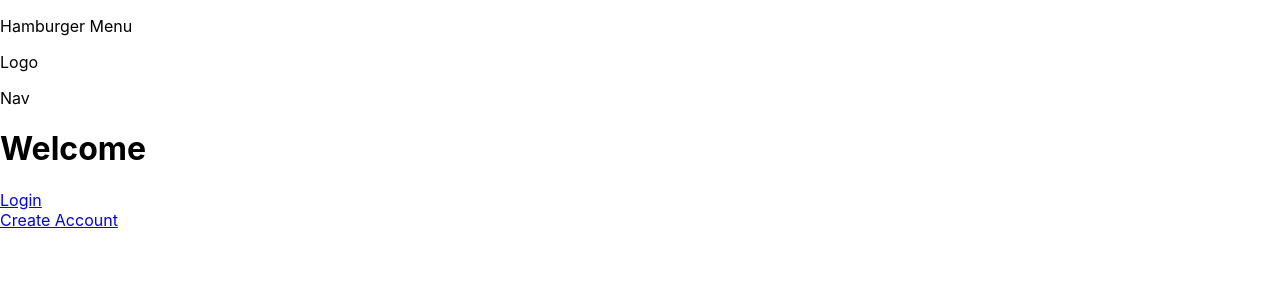
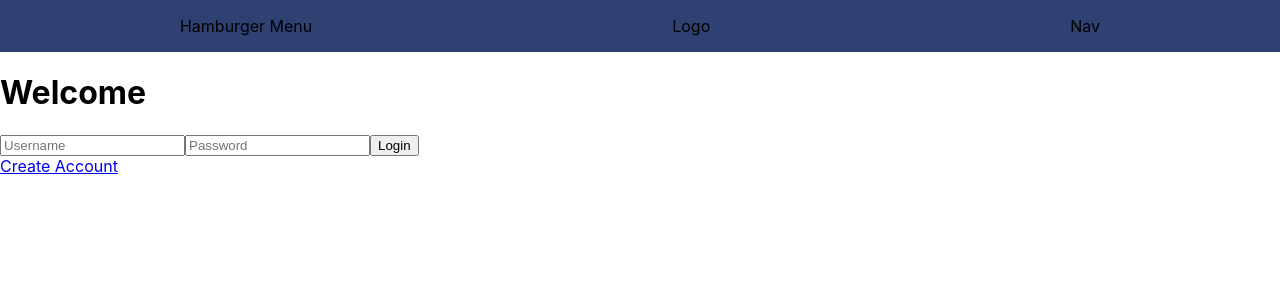
Before and after one commit to misterchlee7/inventory-management, a React (Create React App) app: page / in a window 1280 px wide. Shown: the top 300 px of the page. Built offline with nearby package versions, Linux system fonts and the light colour scheme.

Commit message:
separate layout to navbar component

```diff
--- a/src/App.js
+++ b/src/App.js
@@ -2,11 +2,13 @@ import React, { Component } from 'react';
 import './App.css';
 
 import Layout from './containers/Layout/Layout';
+import NavBar from "./components/NavBar/NavBar";
 
 class App extends Component {
   render() {
     return (
       <div>
+        <NavBar />
         <Layout />
       </div>
     );
--- a/src/components/Login/Login.js
+++ b/src/components/Login/Login.js
@@ -4,7 +4,10 @@ const login = (props) => {
   return (
     <div>
       <h1>Welcome</h1>
-      <a href="#">Login</a><br />
+      <input placeholder="Username" />
+      <input placeholder="Password" />
+      <button>Login</button>
+      <br></br>
       <a href="#">Create Account</a>
     </div>
   );
--- /dev/null
+++ b/src/components/NavBar/NavBar.js
@@ -0,0 +1,14 @@
+import React from 'react';
+import classes from './NavBar.module.css';
+
+const navbar = (props) => {
+  return (
+    <div className={classes.Navbar}>
+      <p>Hamburger Menu</p>
+      <p>Logo</p>
+      <p>Nav</p>
+    </div>
+  );
+}
+
+export default navbar;
--- /dev/null
+++ b/src/components/NavBar/NavBar.module.css
@@ -0,0 +1,5 @@
+.Navbar {
+  display: flex;
+  justify-content: space-around;
+  background-color: #2F4172;
+}
--- a/src/containers/Layout/Layout.js
+++ b/src/containers/Layout/Layout.js
@@ -7,16 +7,9 @@ class Layout extends Component {
   render() {
     return (
       <Router>
-        <Fragment>
-          <div>
-            <p>Hamburger Menu</p>
-            <p>Logo</p>
-            <p>Nav</p>
-          </div>
-          <Switch>
-            <Route exact path ='/' component={Login} />
-          </Switch>
-        </Fragment>
+        <Switch>
+          <Route exact path ='/' component={Login} />
+        </Switch>
       </Router>
     );
   }
```
